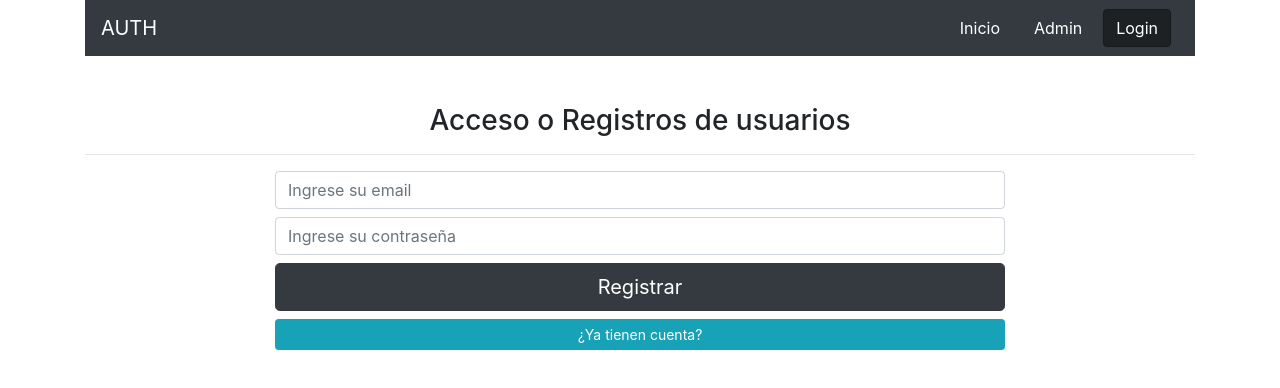
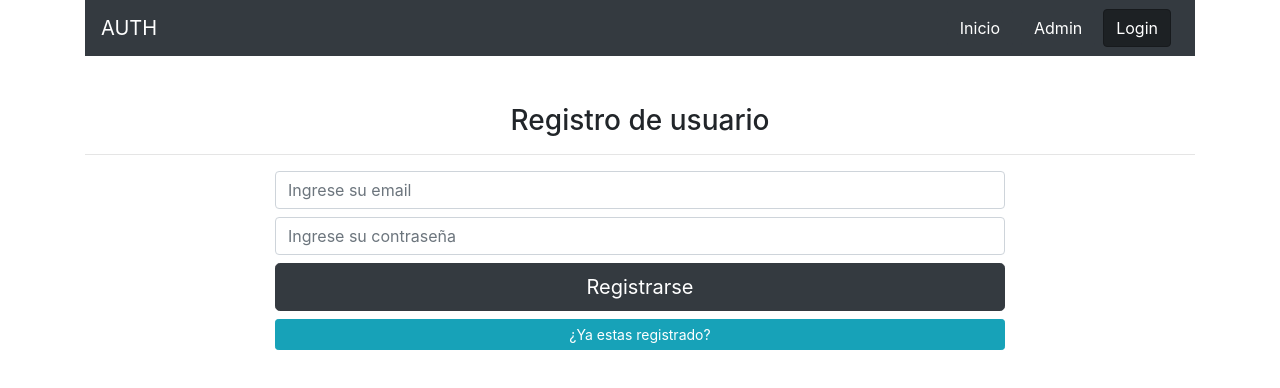
Before and after one commit to emege93/React-Crud-firebase-login-auth-example, a React (Create React App) app: page /login in a window 1280 px wide. Shown: the top 388 px of the page. Built offline with nearby package versions, Linux system fonts and the light colour scheme.

Commit message:
validation and switch login

```diff
--- a/src/components/Login.jsx
+++ b/src/components/Login.jsx
@@ -4,28 +4,50 @@
 
     const [email, setEmail] = useState('')
     const [pass, setPass] = useState('')
+    const [error, setError] = useState(null)
+    const [esRegistro, setEsRegistro] = useState(true)
+
 
     const procesarDatos = e => {
         e.preventDefault()
         if(!email.trim()){
-        console.log('Ingrese Email');
+            //console.log('Ingrese Email');
+            setError('Ingrese Email')
+            return
         }
         if(!pass.trim()){
-        console.log('Ingrese Contraseña');
+            //console.log('Ingrese Contraseña');
+            setError('Ingrese Contraseña')
+            return
         }
         if(pass.length < 6){
-        console.log('Contraseña mayor a 6 caracteres');
+            //console.log('Contraseña de 6 caracteres o mas');
+            setError('Contraseña de 6 caracteres o mas')
+            return
         }
+
+        setError(null)
         console.log('Todo OK');
     }
 
         return (
             <div className="mt-5">
-            <h3 className="text-center">Acceso o Registros de usuarios</h3>
+                <h3 className="text-center">
+                    {
+                        esRegistro ? 'Registro de usuario' : 'Login de acceso'
+                    }
+                </h3>
                 <hr/>
                 <div className="row justify-content-center">
                     <div className="col-12 col-sm-8 col-md-6-col-xl-4">
                         <form onSubmit={procesarDatos}>
+                            {
+                                error && (
+                                    <div className="alert alert-danger">
+                                        {error}
+                                    </div>
+                                )
+                            }
                             <input
                                 type="email"
                                 className="form-control mb-2"
@@ -40,11 +62,19 @@
                                 onChange={e => setPass(e.target.value)}
                                 value={pass}
                             />
-                        <button className="btn btn-dark btn-lg btn-block">
-                            Registrar
+                            <button className="btn btn-dark btn-lg btn-block" type="submit">
+                                {
+                                    esRegistro ? 'Registrarse' : 'Acceder'
+                                }
                             </button>
-                        <button className="btn btn-info btn-sm btn-block">
-                            ¿Ya tienen cuenta?
+                            <button
+                                className="btn btn-info btn-sm btn-block"
+                                onClick={() => setEsRegistro(!esRegistro)}
+                                type="button"
+                            >
+                                {
+                                    esRegistro ? '¿Ya estas registrado?' : '¿No tienes cuenta?'
+                                }
                             </button>
                         </form>
                     </div>
```
Lines whose indentation alone changed are shown as unchanged.
